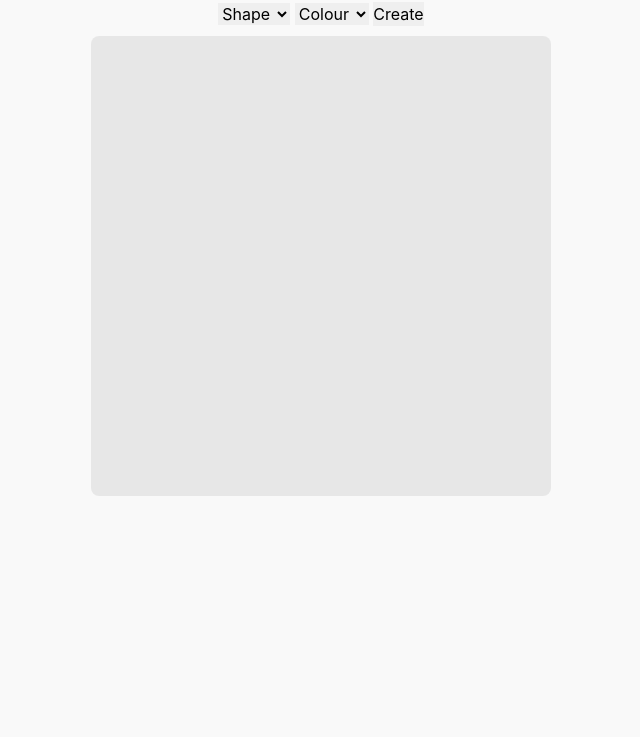
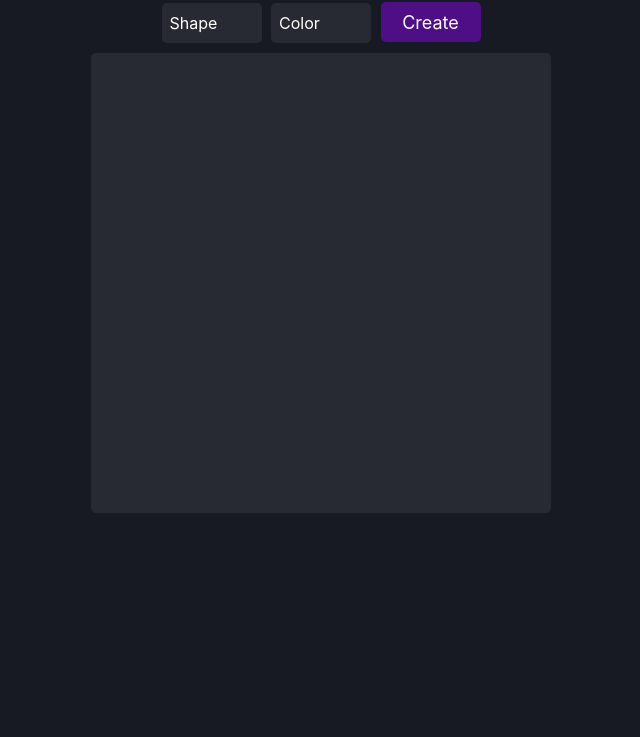
Before and after one commit to HenryBreukelman/shape-generator, a website with bundled scripts: page index.html in a window 1280 px wide. Shown: the part 63-800 px from the top of the page, without its empty margins (319-959 px from the left). Built offline with nearby package versions, Linux system fonts and the light colour scheme.

Commit message:
worked on style

```diff
--- a/assets/script/index.js
+++ b/assets/script/index.js
@@ -9,7 +9,7 @@ const shapeContainer = Utils.select('.shape-container');
 const shapeOutput = Utils.select('.shape-info');
 
 let numberOfShapes = 0;
-const shapes = [];
+
 
 function checkAmount() {
   if (numberOfShapes < 25) {
@@ -21,8 +21,7 @@ function create () {
   let newShapeType = shapeType.value;
   let newShapeColor = shapeColor.value;
   if (newShapeColor !== 'Color' && newShapeType !== "Shape") {
-    const newShape = new Utils.Shape(newShapeType, newShapeColor);
-    shapes.push(newShape);
+    const newShape = new Utils.Shape(newShapeType, newShapeColor, numberOfShapes);
     const shapeDiv = document.createElement('div');
     shapeDiv.className = `shape ${newShapeColor} ${newShapeType}`;
     Utils.listen('click', shapeDiv, () => {
@@ -35,7 +34,6 @@ function create () {
 }
 
 function shapeInfo (newShapeInfo) {
-  console.log(newShapeInfo);
   shapeOutput.innerText = newShapeInfo;
 }
 
--- a/assets/script/utils.js
+++ b/assets/script/utils.js
@@ -49,10 +49,12 @@ export function print(...args) {
 export class Shape {
   #shape;
   #color;
+  #number;
 
-  constructor(shape, color) {
+  constructor(shape, color, number) {
     this.#shape = shape;
     this.#color = color;
+    this.#number = number
   }
 
   get shape() {
@@ -63,7 +65,11 @@ export class Shape {
     return this.#color;
   }
 
+  get number() {
+    return this.#number;
+  }
+
   getShapeInfo() {
-    return `Shape: ${this.#shape}, Colour: ${this.#color}`
+    return `Unit: ${this.#number + 1}, Shape: ${this.#shape}, Color: ${this.#color}`
   }
 }
--- a/assets/style/index.css
+++ b/assets/style/index.css
@@ -26,7 +26,11 @@
 
 body {
   font-family: 'Nunito', sans-serif, Arial, sans-serif;
-  background-color: #f9f9f9;
+  background-color: #171A22;
+}
+
+main {
+  color: #fff;
 }
 
 /*
@@ -38,8 +42,33 @@ h2 {
   margin: 10px 0;
 }
 
+select, .make-shape, .shape-container {
+  border-radius: 5px;
+  color: #fff;
+}
+
+select, .make-shape {
+  width: 100px;
+  height: 40px;
+  font-size: 18px;
+
+}
+
+select {
+  -webkit-appearance: none;
+  -moz-appearance: none;
+  appearance: none;
+  background-color: #272A32;
+  padding-left: 8px;
+  margin-right: 5px;
+}
+
+.make-shape {
+  background-color: rgb(78, 14, 134);
+}
+
 .shape-container {
-  margin-top: 10px;
+  margin: 10px 0;
   display: grid;
   grid-template-columns: repeat(5, 1fr);
   align-content: start;
@@ -47,9 +76,14 @@ h2 {
   padding: 10px;
   width: 460px;
   height: 460px;
-  background-color: rgba(0 0 0 / 0.07);
-  border-radius: 8px;
+  background-color: rgba(255 255 255 / 0.07);
 }
+
+.shape-info {
+  font-size: 18px;
+}
+
+/*shapes*/
 
 .shape {
   width: 80px;
--- a/index.html
+++ b/index.html
@@ -27,16 +27,16 @@
       <form>
         <select class="shape-type">
           <option selected disabled hidden>Shape</option>
-          <option>circle</option>
-          <option>square</option>
+          <option value="circle">Circle</option>
+          <option value="square">Square</option>
         </select>
         <select class="shape-color">
-          <option selected disabled hidden>Colour</option>
-          <option>blue</option>
-          <option>green</option>
-          <option>orange</option>
-          <option>purple</option>
-          <option>pink</option>
+          <option selected disabled hidden>Color</option>
+          <option value="blue">Blue</option>
+          <option value="green">Green</option>
+          <option value="orange">Orange</option>
+          <option value="purple">Purple</option>
+          <option value="pink">Pink</option>
         </select>
         <input type="button" class="make-shape" value="Create">
       </form>
```
